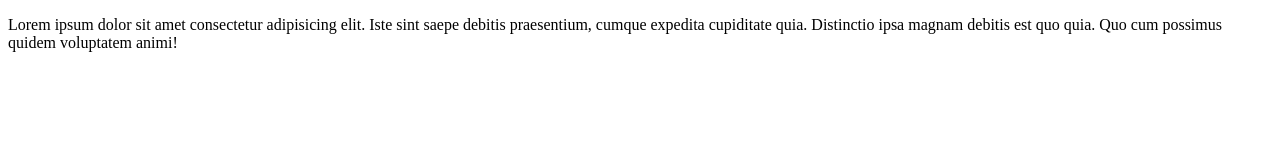
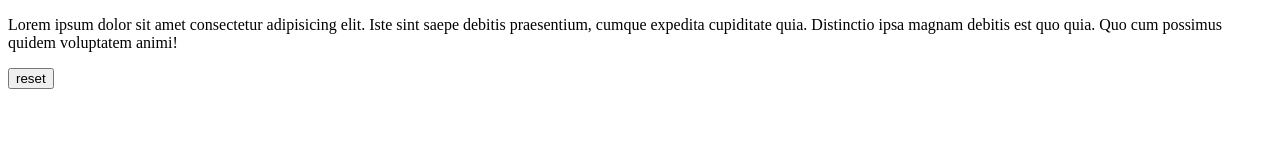
Before and after one commit to Nyahida/first-repo, a plain HTML site: page index.html in a window 1280 px wide. Drawn offline with Linux system fonts and the light colour scheme.

Commit message:
modified

```diff
--- a/index.html
+++ b/index.html
@@ -7,5 +7,6 @@
 </head>
 <body>
     <p>Lorem ipsum dolor sit amet consectetur adipisicing elit. Iste sint saepe debitis praesentium, cumque expedita cupiditate quia. Distinctio ipsa magnam debitis est quo quia. Quo cum possimus quidem voluptatem animi!</p>
+    <button>reset</button>
 </body>
 </html>
```
